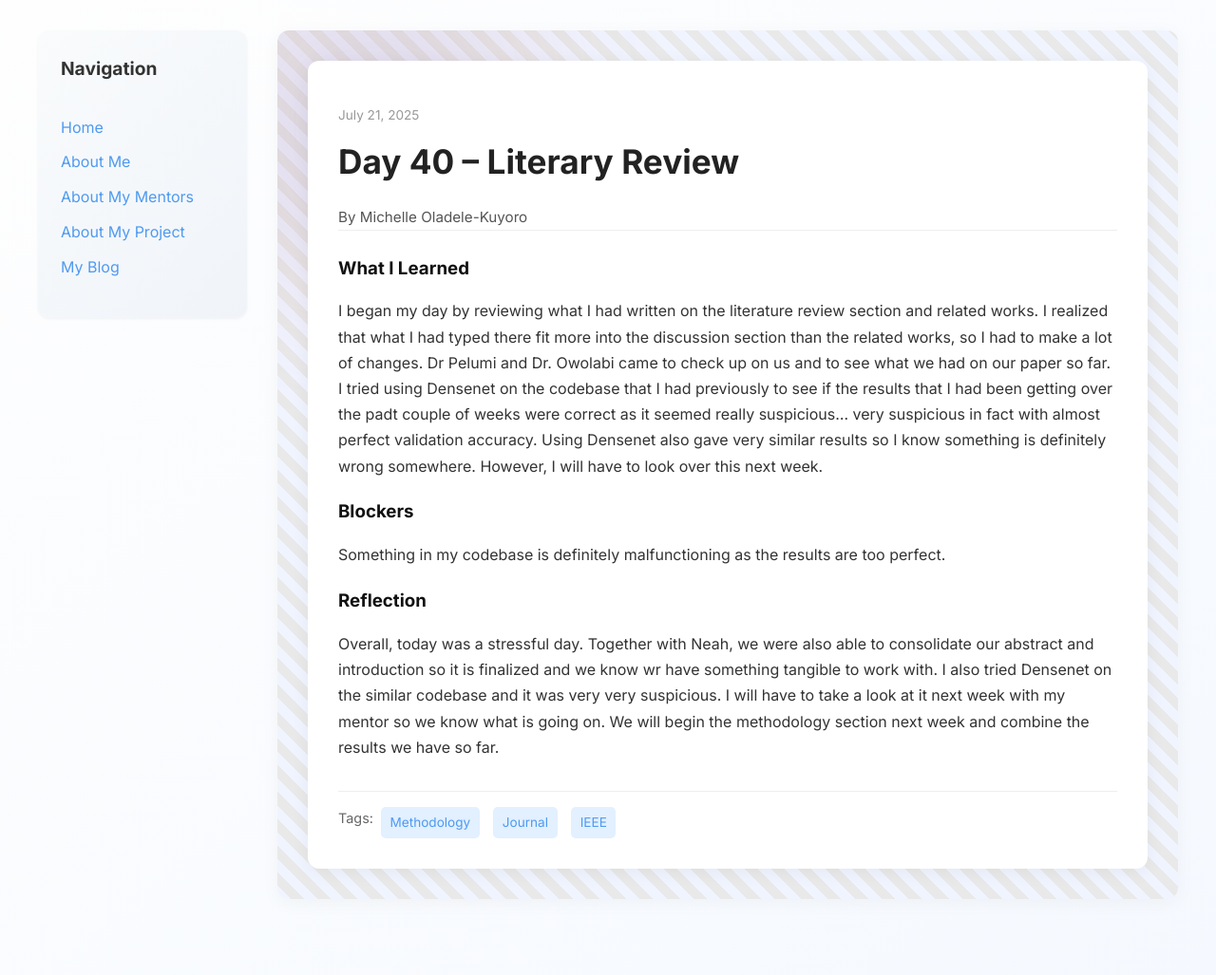
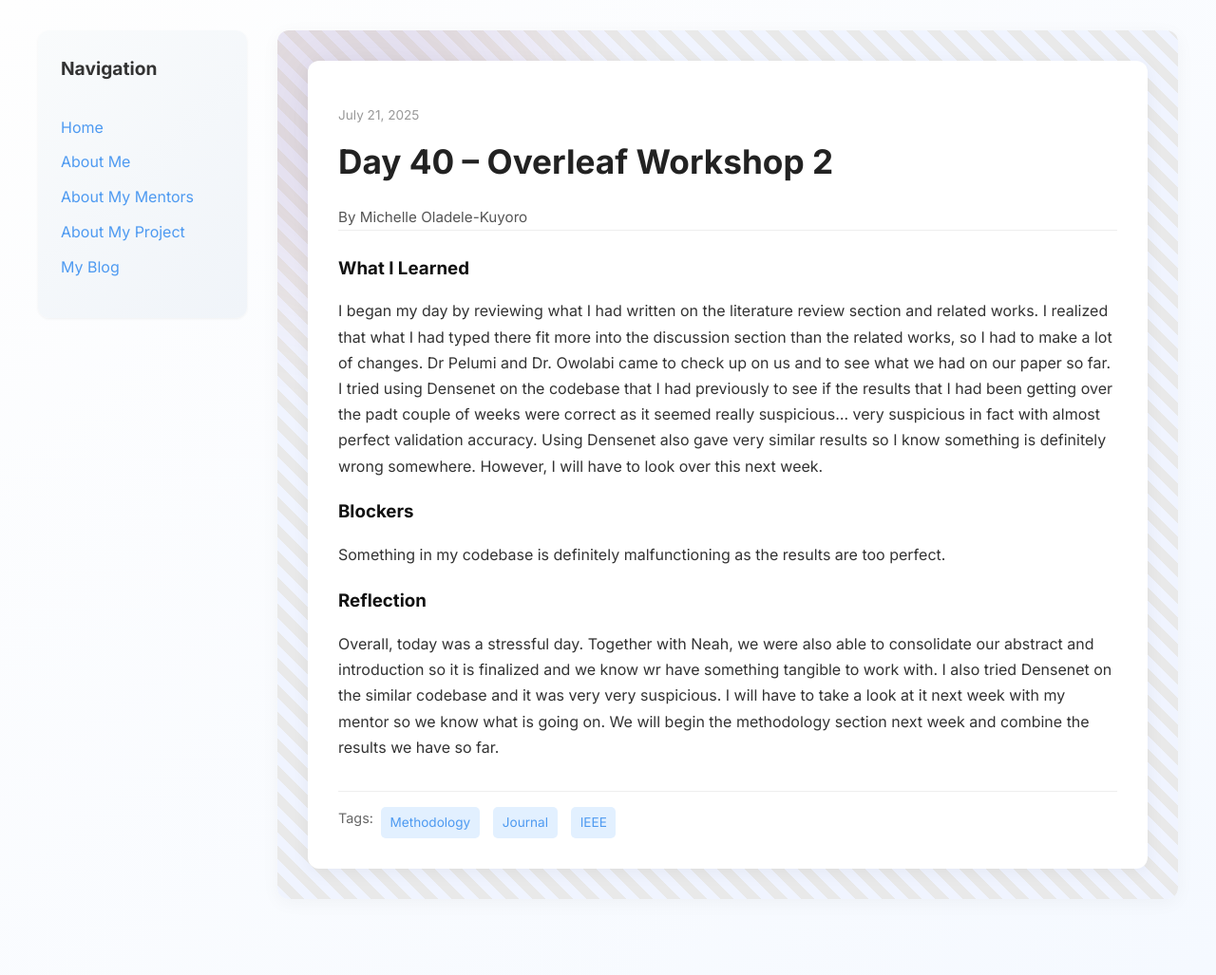
Before and after one commit to Miola585/Miola585.github.io, a Jekyll site: the page built from _posts/2025-07-21-day-40.md, in a window 1280 px wide. Shown: the whole page at 95% size. Built offline with Jekyll 4.4.1, drawn with Linux system fonts in a browser that asks for light colours.

Commit message:
Update 2025-07-21-day-40.md

```diff
--- a/_posts/2025-07-21-day-40.md
+++ b/_posts/2025-07-21-day-40.md
@@ -1,6 +1,6 @@
 ---
 layout: post
-title: "Day 40 – Literary Review"
+title: "Day 40 – Overleaf Workshop 2"
 date: 2025-07-21
 author: Michelle Oladele-Kuyoro
 permalink: /day40.html
```
